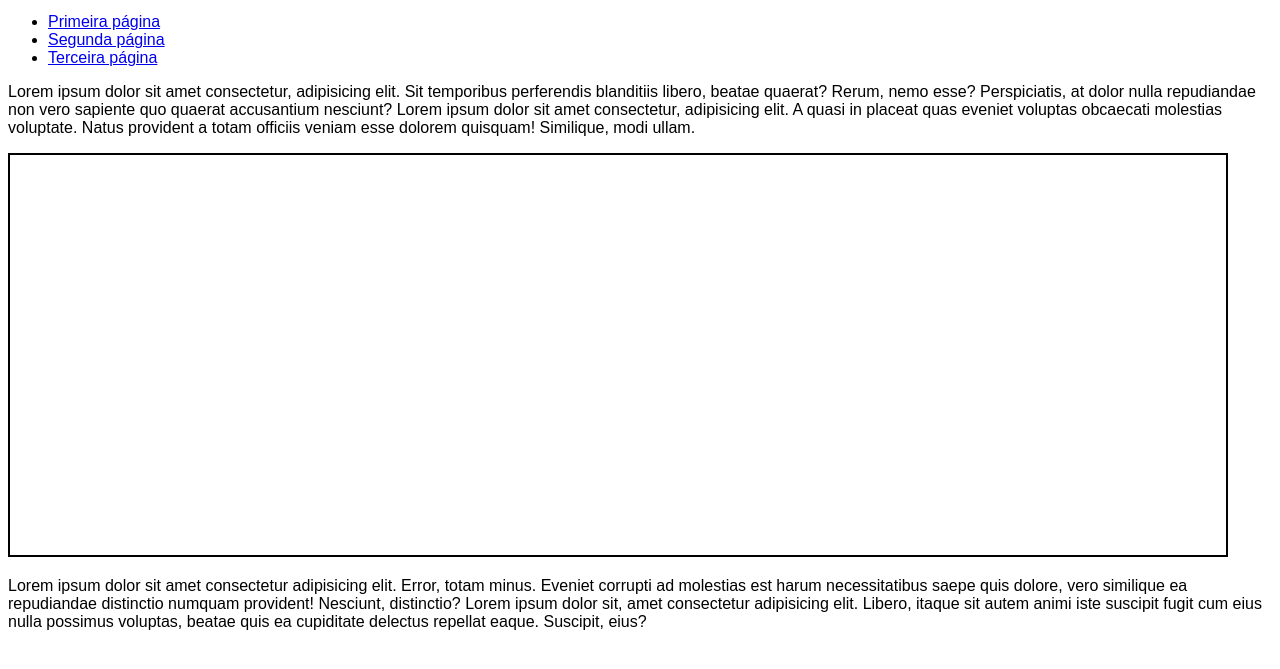
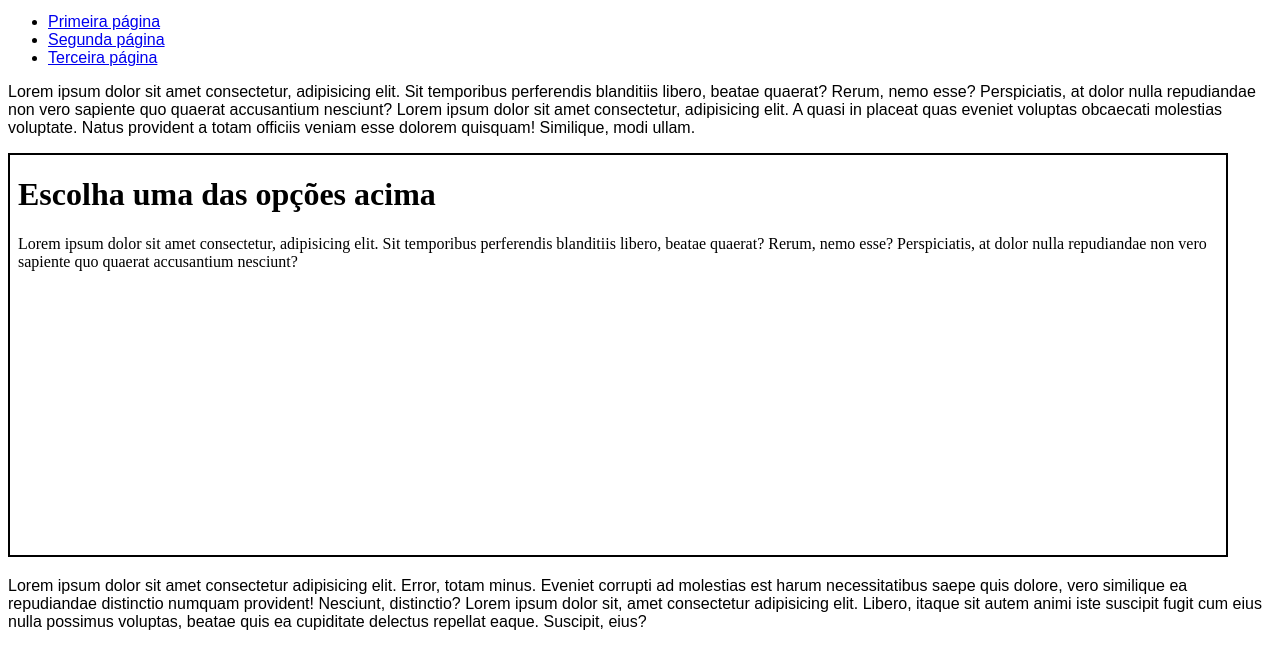
Before and after one commit to JoaovmSantos/html-css, a plain HTML site: page exercicios/ex024/iframe003.html in a window 1280 px wide. Shown: the part 119-788 px from the top of the page. Drawn offline with Linux system fonts and the light colour scheme.

Commit message:
Update iframe003.html

```diff
--- a/exercicios/ex024/iframe003.html
+++ b/exercicios/ex024/iframe003.html
@@ -29,7 +29,7 @@
 
     <p>Lorem ipsum dolor sit amet consectetur, adipisicing elit. Sit temporibus perferendis blanditiis libero, beatae quaerat? Rerum, nemo esse? Perspiciatis, at dolor nulla repudiandae non vero sapiente quo quaerat accusantium nesciunt? Lorem ipsum dolor sit amet consectetur, adipisicing elit. A quasi in placeat quas eveniet voluptas obcaecati molestias voluptate. Natus provident a totam officiis veniam esse dolorem quisquam! Similique, modi ullam.</p>
 
-    <iframe src="" id="tela" name="frame">
+    <iframe srcdoc="<h1> Escolha uma das opções acima</h1> <p>Lorem ipsum dolor sit amet consectetur, adipisicing elit. Sit temporibus perferendis blanditiis libero, beatae quaerat? Rerum, nemo esse? Perspiciatis, at dolor nulla repudiandae non vero sapiente quo quaerat accusantium nesciunt?</p>" id="tela" name="frame">
         <p>Infelizmente seu navegador não é compatível com isso!</p>
     </iframe>
 
```
